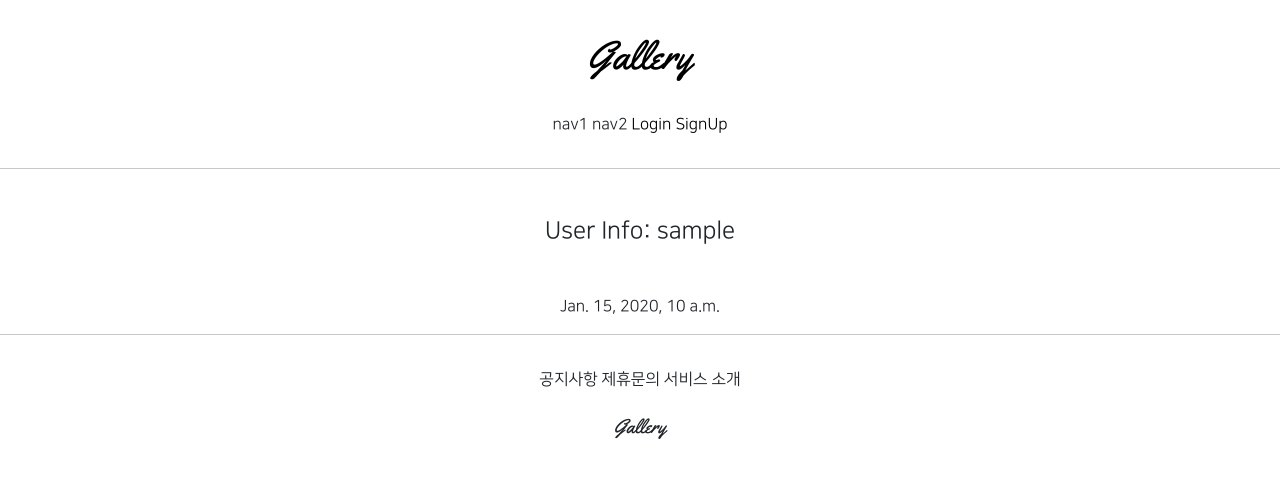
After one commit to opwe37/gis_django_2, a Django app: page /accounts/detail/1 in a window 1280 px wide. The commit adds this page. Shown: the top 478 px of the page. Run offline with Django 3.2, Linux system fonts and the light colour scheme; tables that the repository leaves empty hold one stand-in row (values such as "Sample post"); parts of the project's set-up code (start-up, migrations or seed data) failed here and were passed over; some libraries are stand-ins or nearby versions.

Commit message:
7/14 Django class _ create MyPage

```diff
--- /dev/null
+++ b/accountapp/templates/accountapp/detail.html
@@ -0,0 +1,14 @@
+{% extends 'base.html' %}
+
+{% block content %}
+
+    <div class="text-center mw-500 m-auto">
+        <div class="m-5">
+            <h4>User Info: {{ target_user.username }}</h4>
+        </div>
+        <dvi>
+            {{ target_user.date_joined }}
+        </dvi>
+    </div>
+
+{% endblock %}
--- a/accountapp/urls.py
+++ b/accountapp/urls.py
@@ -1,6 +1,6 @@
 from django.contrib.auth.views import LoginView, LogoutView
 from django.urls import path
-from accountapp.views import hello_world, AccountCreateView
+from accountapp.views import hello_world, AccountCreateView, AccountDetailView
 
 app_name = "accountapp"
 
@@ -11,4 +11,6 @@ urlpatterns = [
 
     path('login/', LoginView.as_view(template_name='accountapp/login.html'), name="login"),
     path('logout/', LogoutView.as_view(), name="logout"),
+
+    path('detail/<int:pk>', AccountDetailView.as_view(), name="detail"),
 ]
--- a/accountapp/views.py
+++ b/accountapp/views.py
@@ -5,7 +5,7 @@ from django.shortcuts import render
 
 # Create your views here.
 from django.urls import reverse, reverse_lazy
-from django.views.generic import CreateView
+from django.views.generic import CreateView, DetailView
 
 from accountapp.models import HelloWorld
 
@@ -31,3 +31,9 @@ class AccountCreateView(CreateView):
     form_class = UserCreationForm
     success_url = reverse_lazy('accountapp:hello_world')
     template_name = 'accountapp/create.html'
+
+
+class AccountDetailView(DetailView):
+    model = User
+    context_object_name = 'target_user'  # 어떤 오브젝트를 볼건데
+    template_name = 'accountapp/detail.html'
--- a/static/base.css
+++ b/static/base.css
@@ -1,7 +1,3 @@
-a {
-    text-decoration: none !important;
-}
-
 .logo {
     font-family: 'Yellowtail', cursive;
 }
@@ -40,3 +36,7 @@ a:hover {
 ul {
     text-align: left;
 }
+
+input[type='password'] {
+    font-family: "Roboto", "Lucida Grande", Verdana, Arial, sans-serif;
+}
--- a/templates/header.html
+++ b/templates/header.html
@@ -15,6 +15,9 @@
         </span>
         {% else %}
         <span>
+            <a href="{% url 'accountapp:detail' pk=user.id %}">MyPage</a>
+        </span>
+        <span>
             <a href="{% url 'accountapp:logout' %}">Logout</a>
         </span>
         {% endif %}
```
